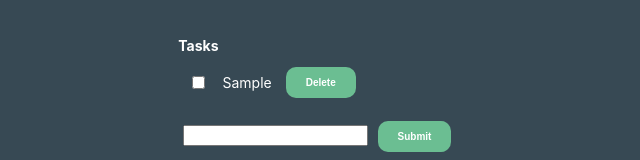
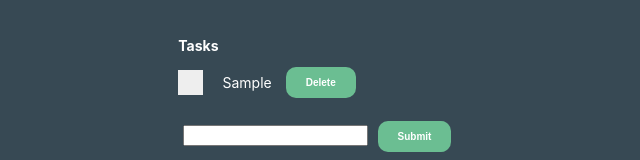
Before and after one commit to elhagen13/StudyWell, a React (Create React App) app in the folder packages/studywell-frontend/: page / in a window 1280 px wide. Both pictures are taken after typing "Sample" into the empty fields and a click on the button "Submit". Shown: the part 438-598 px from the top of the page, without its empty margins (318-958 px from the left). Built offline with nearby package versions, Linux system fonts and the light colour scheme.

Commit message:
Added checkmark, checkmark styling, and strikethrough on checking a tesk

```diff
--- a/packages/studywell-frontend/src/TaskBar.js
+++ b/packages/studywell-frontend/src/TaskBar.js
@@ -1,4 +1,5 @@
-import React from "react";
+import React, { useState } from "react";
+import './checkmark.css'
 
 function TaskBarHeader() {
     return (
@@ -11,16 +12,32 @@ function TaskBarHeader() {
 }
 
 function TaskBarBody(props) {
+    const [completedTasks, setCompletedTasks] = useState([]);
+
+    const handleCheckboxChange = (index) => {
+      // Toggle completed status for the task at the given index
+      const updatedCompletedTasks = [...completedTasks];
+      updatedCompletedTasks[index] = !completedTasks[index];
+      setCompletedTasks(updatedCompletedTasks);
+    };
+
     const rows = props.tasksData.map((row, index) => {
+        const isCompleted = completedTasks[index] || false;
+        const taskClass = isCompleted ? "completed-task" : "";
+
         return (
           <tr key={index}>
             <td>
-                <div>
-                    <input type="checkbox"/>
-                    <span class="checkmark"></span>
+                <div className="checkmark_container">
+                    <input
+                        type="checkbox"
+                        checked={isCompleted}
+                        onChange={() => handleCheckboxChange(index)}
+                    />
+                    <span className="checkmark"></span>
                 </div>
             </td>
-            <td>{row.task}</td>
+            <td className={taskClass}>{row.task}</td>
             <td>
                 <button className="delete_button" onClick={() =>
                         props.removeTask(index)}>
--- /dev/null
+++ b/packages/studywell-frontend/src/checkmark.css
@@ -0,0 +1,70 @@
+/* Customize container */
+.checkmark_container {
+    display: flex;
+    align-items: center;
+    position: relative;
+    margin: 0%;
+    cursor: pointer;
+    font-size: 22px;
+    user-select: none;
+}
+
+/* Hide default checkbox */
+.checkmark_container input {
+    position: absolute;
+    left: -5px;
+    opacity: 0;
+    cursor: pointer;
+    height: 26px;
+    width: 26px;
+    z-index: 2;
+}
+
+/* Custom checkbox */
+.checkmark {
+    position: absolute;
+    height: 25px;
+    width: 25px;
+    background-color: #eee;
+    z-index: 1;
+}
+
+/* Grey-out background on mouseover */
+.container:hover input ~ .checkmark {
+    background-color: #aaf8cd;
+}
+
+/* Set blue background when checked */
+.checkmark_container input:checked ~ .checkmark {
+    background-color: #39a25c;
+}
+
+/* Add checkmark indicator */
+.checkmark:after {
+    content: "";
+    position: absolute;
+    display: none;
+}
+
+/* Show checkmark when checked */
+.checkmark_container input:checked ~ .checkmark:after {
+    display: block;
+}
+
+/* Checkmark style */
+.checkmark_container .checkmark:after {
+    left: 9px;
+    top: 5px;
+    width: 5px;
+    height: 10px;
+    border: solid white;
+    border-width: 0 3px 3px 0;
+    -webkit-transform: rotate(45deg);
+    -ms-transform: rotate(45deg);
+    transform: rotate(45deg);
+}
+
+.completed-task {
+    text-decoration: line-through;
+    color: #888;
+}
```
